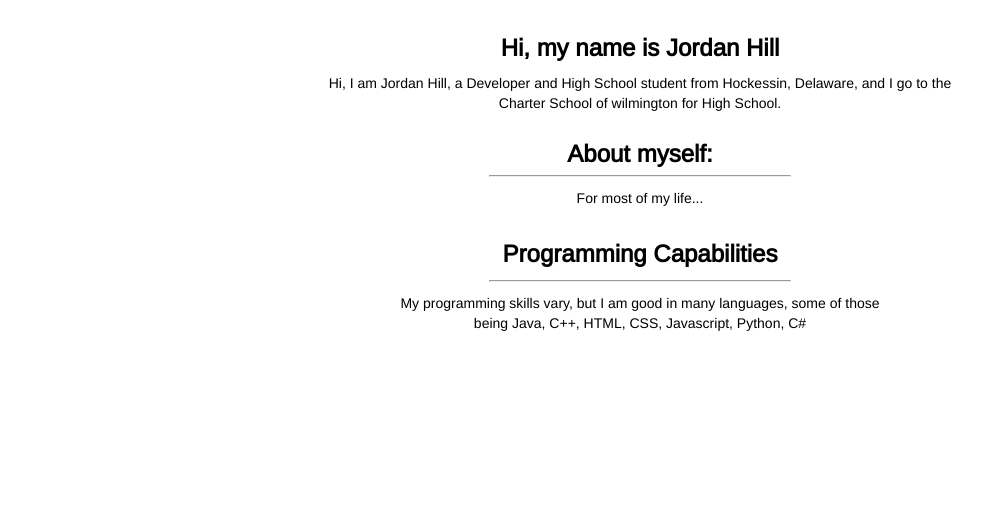
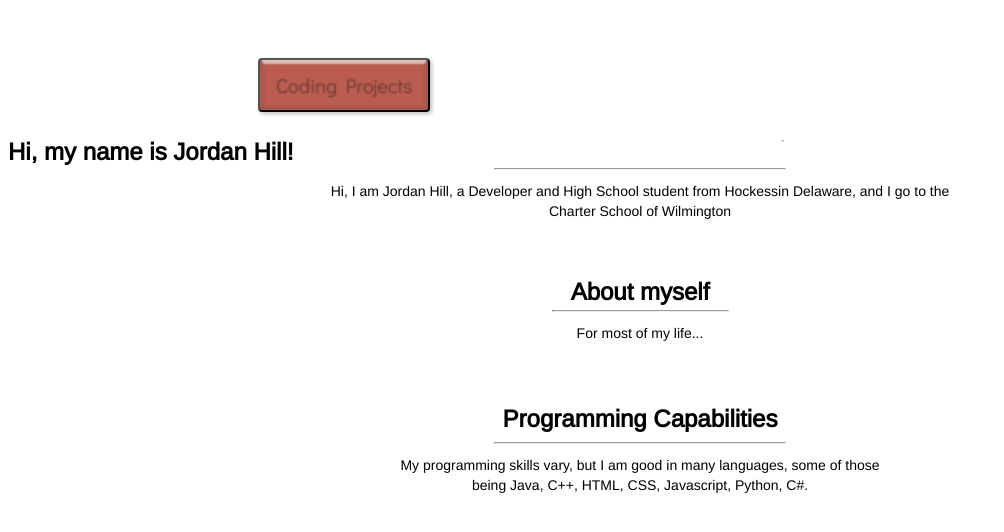
Before and after one commit to coderguy1777/10MinutesWebsite, a plain HTML site: page MainSiteFiles/MainWebFiles/MainHTMLFile.html in a window 1280 px wide. Shown: the whole page, without its empty margins (0-1004 px from the left). Drawn offline with nearby package versions, Linux system fonts and the light colour scheme.

Commit message:
Add files via upload

```diff
--- a/MainSiteFiles/MainWebFiles/MainHTMLFile.html
+++ b/MainSiteFiles/MainWebFiles/MainHTMLFile.html
@@ -4,28 +4,31 @@
     <meta charset="UTF-8">
     <link rel = "stylesheet" href = "SiteStyleSheet.css">
     <link rel="stylesheet" type="text/css" href="//fonts.googleapis.com/css?family=Arimo" />
+    <link rel="stylesheet" type="text/css" href="//fonts.googleapis.com/css?family=Didact Gothic"/>
     <title>Test website title</title>
 </head>
 <body>
+<button type="button">Coding Projects</button>
 <div class = container1>
-        <h1>Hi, my name is Jordan Hill</h1>
+    <h1>Hi, my name is Jordan Hill!</h1>
+    <hr>
 </div>
-         <p>Hi, I am Jordan Hill, a Developer and High School student from Hockessin, Delaware, and I go to the<br>Charter School of wilmington for High School.</p>
+<hr class="hr3">
+<br>
+<p>Hi, I am Jordan Hill, a Developer and High School student from Hockessin Delaware, and I go to the<br>Charter School of Wilmington</p>
 <br>
 <br>
 <br>
-    <h2>About myself:</h2>
-         <br>
-         <hr>
+<h2>About myself</h2>
+<hr class="hr2">
 <br>
 <p>For most of my life...</p>
 <br>
 <br>
 <br>
 <h3>Programming Capabilities</h3>
-         <br>
 <hr>
 <br>
-         <p>My programming skills vary, but I am good in many languages, some of those <br> being Java, C++, HTML, CSS, Javascript, Python, C#</p>
+<p>My programming skills vary, but I am good in many languages, some of those <br> being Java, C++, HTML, CSS, Javascript, Python, C#.</p>
 </body>
 </html>
--- a/MainSiteFiles/MainWebFiles/SiteStyleSheet.css
+++ b/MainSiteFiles/MainWebFiles/SiteStyleSheet.css
@@ -48,7 +48,7 @@ h2 {
     font-weight: 700;
     line-height: 26.4px;
     text-align: center;
-    margin-top: -40px;
+    margin-top: -10px;
 }
 h3 {
     font-family: Arimo;
@@ -58,7 +58,7 @@ h3 {
     font-weight: 700;
     line-height: 26.4px;
     text-align: center;
-    margin-top: -35px;
+    margin-top: -5px;
 }
 p.exp {
     max-width: 150px;
@@ -108,7 +108,74 @@ div container2 p3 {
     margin: 0
 }
 hr {
-    margin-top: -30px;
+    margin-top: -15px;
     align-self: center;
+    max-width: 290px;
+}
+
+.hr2 {
+    margin-top: -15px;
+    align-self: center;
+    max-width: 175px;
+}
+
+.hr3 {
+    margin-top: -24px;
+    align-self: center;
+    max-width: 290px;
+}
+button {
+    text-shadow: 0 0 2px rgba(0,0,0,.3);
+    display: inline-block;
+    margin-left: 250px;
+    margin-right: 500px;
+    border-radius: 4px;
+    background-color: #ba5c50;
+    -webkit-text-fill-color: #3333;
+    padding: 8px 16px;;
+    margin-top: 50px;
+    font-family: Didact Gothic, serif;
+    font-size: 20px;
+    align-content: center;
+    max-height: 90px;
     max-width: 300px;
+    position: relative;
+    line-height: 34px;
+    box-shadow:
+            inset 0 0 2px 0 rgba(255,255,255,.4),
+            inset 0 0 3px 0 rgba(0,0,0,.4),
+            inset 0 0 3px 5px rgba(0,0,0,.05),
+            2px 2px 4px 0 rgba(0,0,0,.25);
+    color: #fff;
 }
+button.red {
+    background: #EA3D33;
+}
+button.green {
+    background: #7ED321;
+}
+button.blue {
+    background: #4A90E2;
+}
+button:before, .button:after {
+    content: '';
+    display: block;
+    position: absolute;
+    left: 2px;
+    right: 2px;
+    height: 3px;
+}
+button:before {
+    top: 0;
+    border-bottom-left-radius: 4px;
+    border-bottom-right-radius: 4px;
+    background: rgba(255,255,255,.6);
+    box-shadow: 0 1px 2px 0 rgba(255,255,255,.6);
+}
+button:after {
+    bottom: 0;
+    border-top-left-radius: 4px;
+    border-top-right-radius: 4px;
+    background: rgba(0,0,0,.15);
+    box-shadow: 0 -1px 2px 0 rgba(0,0,0,.15);
+}
```
Also changed, not shown: MainSiteFiles/MainWebFiles/CodingProjectsArea.html (added, +25 -0 lines), 1 other file. Lines whose indentation alone changed are shown as unchanged.
